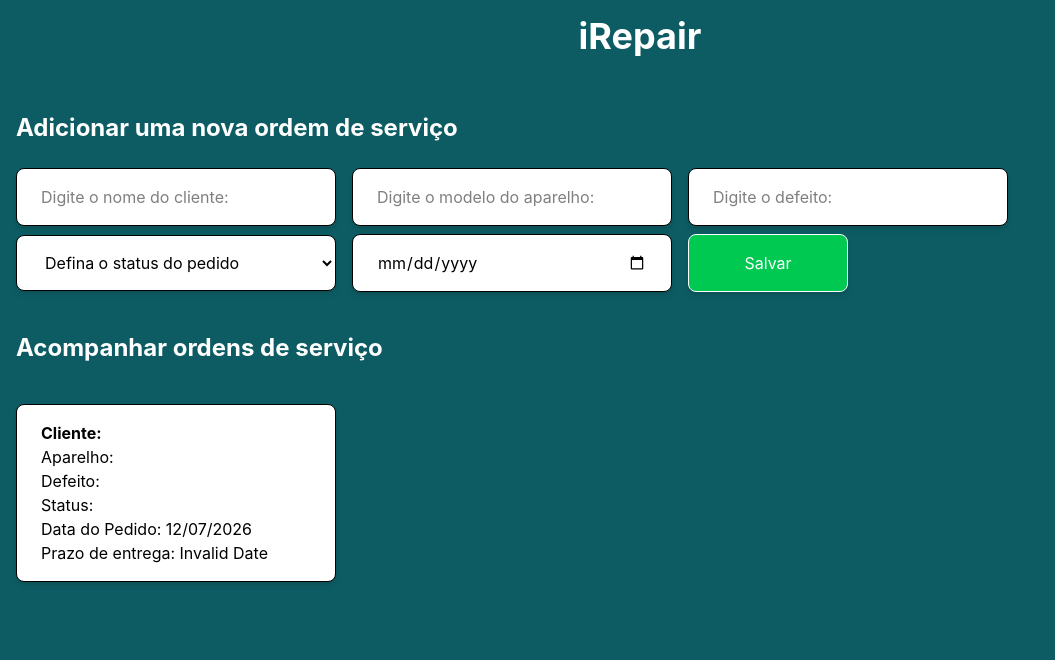
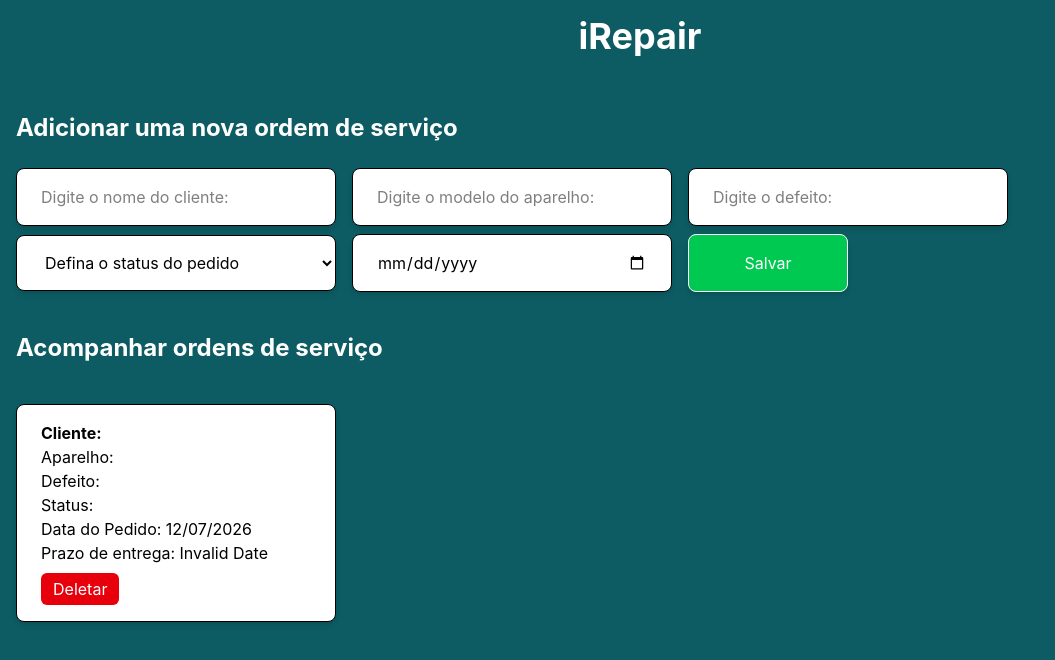
Before and after one commit to analuisamilhomem/iRepair, a React (Vite) app: page / in a window 1280 px wide. Both pictures are taken after a click on the button "Salvar". Shown: the top 660 px of the page, without its empty margins (0-1055 px from the left). Built offline with nearby package versions, Linux system fonts and the light colour scheme.

Commit message:
feat: adiciona funcionalidade de deletar ordem de servico

```diff
--- a/src/App.tsx
+++ b/src/App.tsx
@@ -19,6 +19,11 @@ export function App() {
    setOrder([...orders, ordemCompleta])
   }
 
+  function deleteOrder(index: number) {
+  const novaLista = orders.filter((order, i) => i !== index)
+  setOrder(novaLista)
+  }
+
   return (
   <div className="bg-[#0d5c63] min-h-screen">
     <Header />
@@ -35,6 +40,7 @@ export function App() {
         status={order.status}
         dataPedido={order.dataPedido}
         prazoEntrega={order.prazoEntrega}
+        onDelete={() => deleteOrder(index)}
       />
     ))}
     </div>
--- a/src/components/ServiceCard.tsx
+++ b/src/components/ServiceCard.tsx
@@ -7,7 +7,7 @@ export interface ServiceOrder {
     prazoEntrega: string;
 }
 
-export function ServiceCard ({nomeUsuario, modeloAparelho, defeito, status, dataPedido, prazoEntrega}: ServiceOrder) {
+export function ServiceCard ({nomeUsuario, modeloAparelho, defeito, status, dataPedido, prazoEntrega, onDelete}: any) {
     return (
         <div className={`border mt-2 ml-4 px-6 py-4 w-80 rounded-lg shadow-md ${status === 'aberto' ? 'bg-green-500' : 'bg-white'}`}>
             <h3 className= "font-bold"> Cliente: {nomeUsuario} </h3>
@@ -16,6 +16,9 @@ export function ServiceCard ({nomeUsuario, modeloAparelho, defeito, status, data
             <p>Status: {status}</p>
             <p>Data do Pedido: {dataPedido}</p>
             <p>Prazo de entrega: {prazoEntrega}</p>
+            <button onClick={onDelete}className="bg-red-600 text-white px-3 py-1 rounded-md mt-2">
+                Deletar
+            </button>
         </div>
 
     )
```
